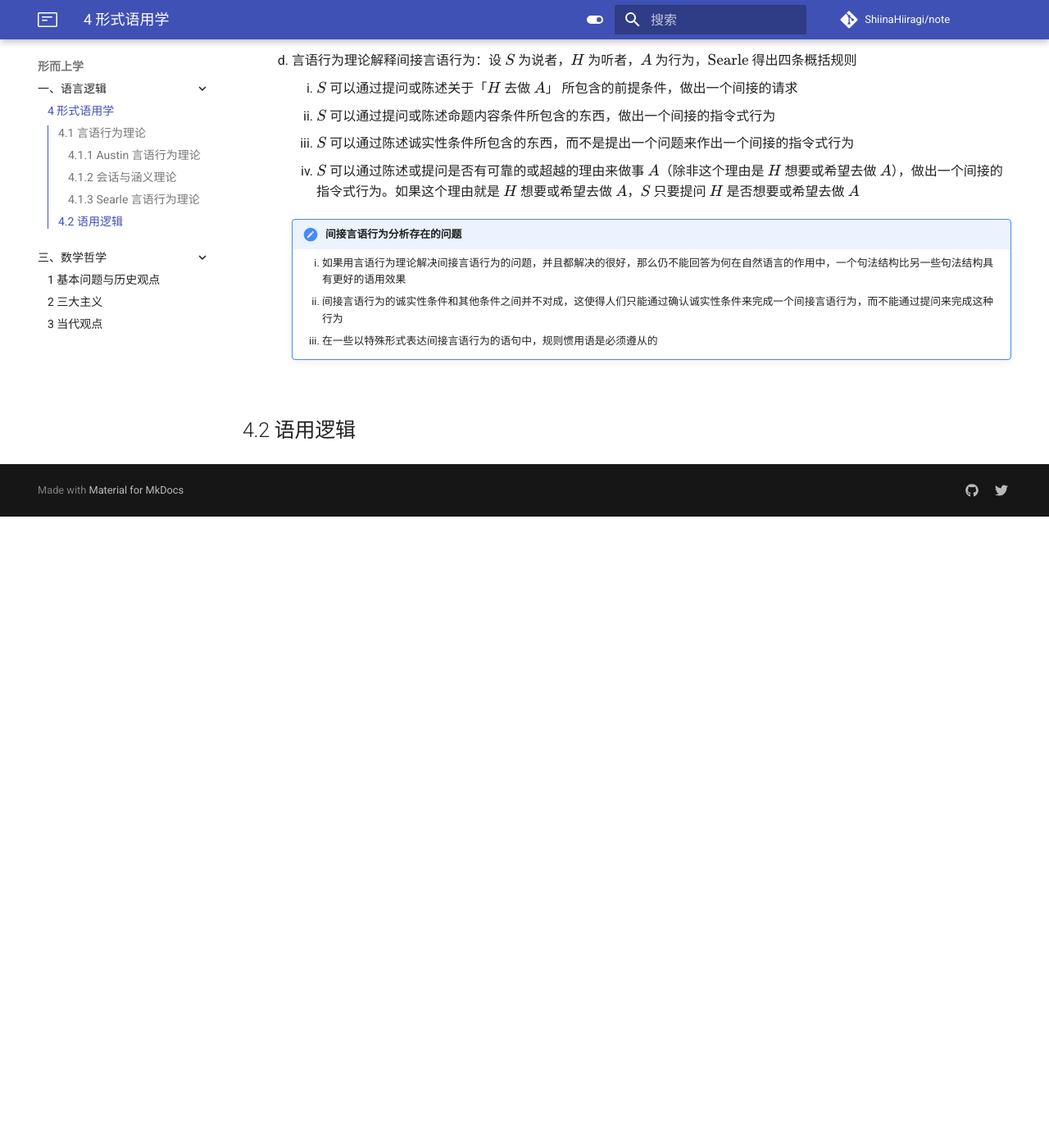
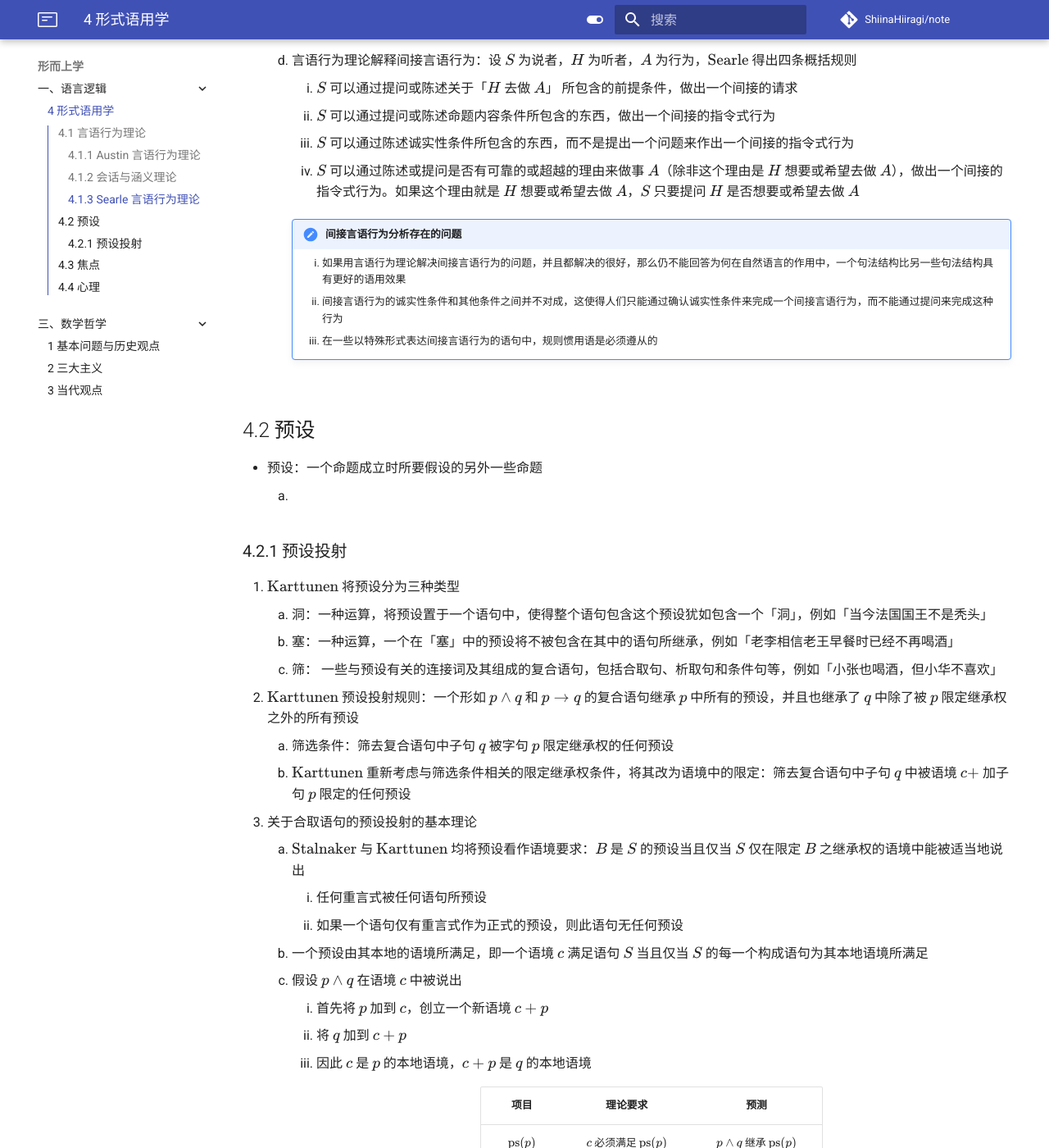
Before and after one commit to ShiinaHiiragi/note, an MkDocs documentation site: the page built from docs/meta/lang/pragma.md, in a window 1280 px wide and 1400 px high, scrolled down 5760 px. Shown: the whole window at 82% size. Built offline with MkDocs 1.6.1 and Material for MkDocs 9.7.7, drawn with Linux system fonts in a browser that asks for light colours; comment, search, counter and statistics services are not loaded; before the commit the page ends 6390 px from its top, so only the background shows below that; some of the changed text lies outside the part shown.

Commit message:
various fixes

```diff
--- a/docs/meta/lang/pragma.md
+++ b/docs/meta/lang/pragma.md
@@ -158,4 +158,38 @@
             2. 间接言语行为的诚实性条件和其他条件之间并不对成，这使得人们只能通过确认诚实性条件来完成一个间接言语行为，而不能通过提问来完成这种行为
             3. 在一些以特殊形式表达间接言语行为的语句中，规则惯用语是必须遵从的
 
-## 4.2 语用逻辑
+## 4.2 预设
+- 预设：一个命题成立时所要假设的另外一些命题
+    1.
+
+### 4.2.1 预设投射
+<!-- $\text{Stalnaker}-\text{Karttunen}-\text{Heim}$ 理论 -->
+1. $\text{Karttunen}$ 将预设分为三种类型
+    1. 洞：一种运算，将预设置于一个语句中，使得整个语句包含这个预设犹如包含一个「洞」，例如「当今法国国王不是秃头」
+    2. 塞：一种运算，一个在「塞」中的预设将不被包含在其中的语句所继承，例如「老李相信老王早餐时已经不再喝酒」
+    3. 筛： 一些与预设有关的连接词及其组成的复合语句，包括合取句、析取句和条件句等，例如「小张也喝酒，但小华不喜欢」
+2. $\text{Karttunen}$ 预设投射规则：一个形如 $p\wedge q$ 和 $p\to q$ 的复合语句继承 $p$ 中所有的预设，并且也继承了 $q$ 中除了被 $p$ 限定继承权之外的所有预设
+    1. 筛选条件：筛去复合语句中子句 $q$ 被字句 $p$ 限定继承权的任何预设
+    2. $\text{Karttunen}$ 重新考虑与筛选条件相关的限定继承权条件，将其改为语境中的限定：筛去复合语句中子句 $q$ 中被语境 $c+$ 加子句 $p$ 限定的任何预设
+3. 关于合取语句的预设投射的基本理论
+    1. $\text{Stalnaker}$ 与 $\text{Karttunen}$ 均将预设看作语境要求：$B$ 是 $S$ 的预设当且仅当 $S$ 仅在限定 $B$ 之继承权的语境中能被适当地说出
+        1. 任何重言式被任何语句所预设
+        2. 如果一个语句仅有重言式作为正式的预设，则此语句无任何预设
+    2. 一个预设由其本地的语境所满足，即一个语境 $c$ 满足语句 $S$ 当且仅当 $S$ 的每一个构成语句为其本地语境所满足
+    3. 假设 $p\wedge q$ 在语境 $c$ 中被说出
+        1. 首先将 $p$ 加到 $c$，创立一个新语境 $c+p$
+        2. 将 $q$ 加到 $c+p$
+        3. 因此 $c$ 是 $p$ 的本地语境，$c+p$ 是 $q$ 的本地语境
+
+        <div style="text-align: center;">
+
+        |      项目      |           理论要求            |                 预测                 |
+        | :------------: | :---------------------------: | :----------------------------------: |
+        | $\text{ps}(p)$ |  $c$ 必须满足 $\text{ps}(p)$  |   $p\wedge q$ 继承 $\text{ps}(p)$    |
+        | $\text{ps}(q)$ | $c+p$ 必须满足 $\text{ps}(q)$ | $p\wedge q$ 预设 $p\to \text{ps}(q)$ |
+
+        </div>
+
+## 4.3 焦点
+
+## 4.4 心理
```
Also changed, not shown: docs/cogn/formal/deduction.md (+16 -8 lines), docs/index.md (+2 -1 lines), docs/math/top/construct.md (+1 -1 lines), docs/math/top/prop.md (+3 -3 lines), docs/meta/math/contemp.md (+8 -12 lines).
